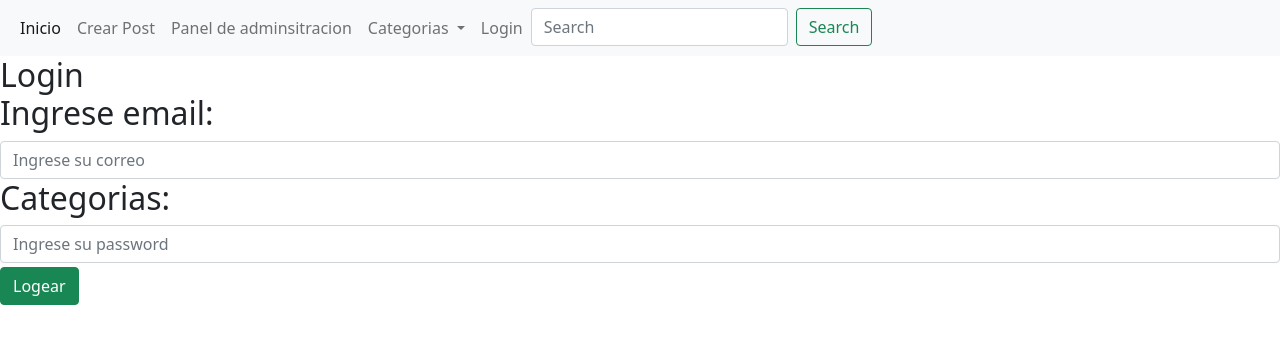
After one commit to juanNH/TPCaC2124, a Flask app: page /login in a window 1280 px wide. The commit adds this page. Shown: the top 344 px of the page. Run offline with Flask 2, Linux system fonts and the light colour scheme; data that the repository does not hold is empty; some libraries are stand-ins or nearby versions.

Commit message:
Vista login y logica

```diff
--- a/app.py
+++ b/app.py
@@ -1,9 +1,14 @@
 
-from flask import Flask, render_template, request, redirect, url_for, send_from_directory
+from flask import Flask, render_template, request, redirect, url_for, send_from_directory, session
 from flaskext.mysql import MySQL
+import MySQLdb.cursors
+import re
 from datetime import datetime
 import os
+
 app = Flask(__name__)
+
+app.secret_key = 'pepe'
 
 #conexion a la base de datos
 mysql = MySQL()
@@ -26,10 +31,14 @@ class nav:
         return nav_categorias
 
 
+
+
+
 # vista index
-@app.route('/,<id_categoria>')
+@app.route('/,<string:msg>')
+@app.route('/,<int:id_categoria>')
 @app.route('/')
-def index(id_categoria = None):
+def index(id_categoria = None, msg=None):
     conn=mysql.connect()
     cursor=conn.cursor()
     if id_categoria != None :
@@ -46,7 +55,7 @@ def index(id_categoria = None):
 
     categorias = nav.nav_categorias()
 
-    return render_template('index.html',articulos = articulos,categorias=categorias)
+    return render_template('index.html',articulos = articulos,categorias=categorias, msg=msg)
 
 # vista registro
 @app.route('/registro')
@@ -150,5 +159,39 @@ def editar_articulo():
     cursor.execute(sql,datos)               # ejecuta la sentencia sql
     conn.commit()
     return redirect(url_for('panel'))
+
+
+#login
+@app.route('/verificar', methods =['GET', 'POST'])
+def verificar():
+    msg = ''
+    if request.method == 'POST' and 'correo' in request.form and 'password' in request.form:
+        _correo = request.form['correo']
+        _password = request.form['password']
+        conn=mysql.connect()
+        cursor=conn.cursor()
+        cursor.execute('SELECT * FROM `blog_cac2124`.`autor` WHERE correo = % s AND password = % s;', (_correo, _password))
+        cuenta = cursor.fetchone()
+        if cuenta:
+            session['loggedin'] = True
+            session['id_autor'] = cuenta[0]
+            session['correo'] = cuenta[3]
+            msg = 'Logged in successfully !'
+            return redirect(url_for('index', msg = msg))
+        else:
+            msg = 'Incorrect username / password !'
+    return render_template('login.html', msg = msg)
+
+@app.route('/login')
+def login():
+    categorias = nav.nav_categorias()
+    return render_template('login.html',categorias=categorias)
+@app.route('/logout')
+def logout():
+    session.pop('loggedin', None)
+    session.pop('id', None)
+    session.pop('username', None)
+    return redirect(url_for('login'))
+
 if __name__ == '__main__':
     app.run(debug=True)
--- a/templates/includes/nav.html
+++ b/templates/includes/nav.html
@@ -25,6 +25,9 @@
               {% endfor %}
             </ul>
           </li>
+          <li class="nav-item">
+            <a class="nav-link" href="{{url_for('login')}}">Login</a>
+          </li>
           <li class="nav-item ">
             <form class="d-flex">
                 <input class="form-control me-2" type="search" placeholder="Search" aria-label="Search">
--- a/templates/index.html
+++ b/templates/index.html
@@ -7,6 +7,11 @@ Inicio
 
 {% block contenido %}
     <h2>ejemplo</ h2>
+
+    {% if msg == None %}
+    {% else %}
+        {{msg}}
+    {% endif %}
     {% for articulo in articulos %}
     <div>
         <a href="{{url_for('articulo', id_articulo = articulo.0)}}">
--- /dev/null
+++ b/templates/login.html
@@ -0,0 +1,24 @@
+{% extends 'layout.html' %}
+
+{% block title%}
+Login
+{{super()}}
+{% endblock %}
+
+{% block contenido %}
+    <h2>Login</ h2>
+        {{msg}}
+        <form action="/verificar" method="POST" enctype="multipart/form-data">
+
+
+            <label for="exampleFormControlTextarea1" class="form-label">Ingrese email:</label>
+            <input class="form-control" type="email" placeholder="Ingrese su correo" aria-label="default input example" name="correo" required>
+
+
+            <label for="exampleFormControlTextarea1" class="form-label">Categorias:</label>
+            <input class="form-control" type="password" placeholder="Ingrese su password" aria-label="default input example" name="password" required>
+
+
+              <input type="submit" class="btn btn-success" value="Logear">
+        </form>
+{% endblock %}
```
